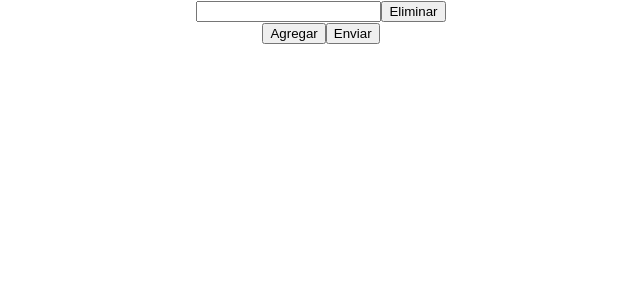
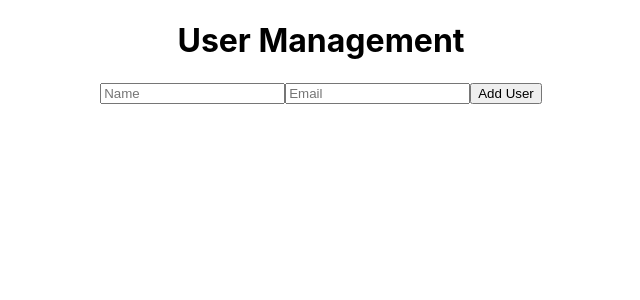
Before and after one commit to juniornaranjo79/daily-exercises-react, a React (Create React App) app: page / in a window 1280 px wide. Shown: the top 300 px of the page, without its empty margins (319-959 px from the left). Built offline with nearby package versions, Linux system fonts and the light colour scheme.

Commit message:
feat: funcinalidad terminada

```diff
--- a/src/App.js
+++ b/src/App.js
@@ -1,19 +1,27 @@
 import "./App.css";
-import DynamicForm from "./components/dayFour/DynamicForm";
+import { UserProvider } from "./components/dayFive/Hooks/UserContext/UserContext";
+//import DynamicForm from "./components/dayFour/DynamicForm";
 //import TaskList from "./components/dayThree/TaskList";
 //import Greeting from "./components/dayOne/Greeting";
 //import Count from "./components/dayTwo/Count";
+import UserForm from "./components/dayFive/UserForm";
+import UserList from "./components/dayFive/UserList";
 
 function App() {
   //const [name, setName] = useState("Junior");
 
   return (
-    <div className="App">
-      {/* <Greeting name={name} /> */}
-      {/* <Count number={0} /> */}
-      {/* <TaskList /> */}
-      <DynamicForm />
-    </div>
+    <UserProvider>
+      <div className="App">
+        {/* <Greeting name={name} /> */}
+        {/* <Count number={0} /> */}
+        {/* <TaskList /> */}
+        {/* <DynamicForm /> */}
+        <h1>User Management</h1>
+        <UserForm />
+        <UserList />
+      </div>
+    </UserProvider>
   );
 }
 
--- /dev/null
+++ b/src/components/dayFive/Hooks/UserContext/UserContext.js
@@ -0,0 +1,46 @@
+import React, { createContext, useState, useContext } from "react";
+
+const UserContext = createContext();
+
+export function useUserContext() {
+  return useContext(UserContext);
+}
+
+export function UserProvider({ children }) {
+  const [users, setUsers] = useState([]);
+  const [editUser, setEditUser] = useState(null);
+
+  const addUser = (user) => {
+    setUsers([...users, { id: Date.now(), ...user }]);
+  };
+
+  const updateUser = (updateUser) => {
+    setUsers(
+      users.map((user) => (user.id === updateUser.id ? updateUser : user))
+    );
+    setEditUser(null);
+  };
+
+  const deleteUser = (id) => {
+    setUsers(users.filter((user) => user.id !== id));
+  };
+
+  const setUserToEdit = (user) => {
+    setEditUser(user);
+  };
+
+  return (
+    <UserContext.Provider
+      value={{
+        users,
+        addUser,
+        updateUser,
+        deleteUser,
+        editUser,
+        setUserToEdit,
+      }}
+    >
+      {children}
+    </UserContext.Provider>
+  );
+}
--- /dev/null
+++ b/src/components/dayFive/UserForm.js
@@ -0,0 +1,56 @@
+import React, { useEffect, useState } from "react";
+import { useUserContext } from "./Hooks/UserContext/UserContext";
+
+export default function UserForm() {
+  // esto provee la configuracion del contexto
+  const { addUser, updateUser, editUser, setUserToEdit } = useUserContext();
+
+  // este setea los valores de los input del form que inician un string en vacio
+  const [user, setUser] = useState({ name: "", email: "" });
+
+  console.log("editUser", editUser);
+  useEffect(() => {
+    if (editUser) {
+      console.log("editUserEffect", editUser);
+      setUser(editUser);
+    }
+  }, [editUser]);
+
+  const handleChange = (e) => {
+    const { name, value } = e.target;
+    setUser({ ...user, [name]: value });
+  };
+
+  const handleSubmit = (e) => {
+    e.preventDefault();
+    if (editUser) {
+      updateUser(user);
+    } else {
+      addUser(user);
+    }
+    setUser({ name: "", email: "" });
+    setUserToEdit(null);
+  };
+
+  return (
+    <form onSubmit={handleSubmit}>
+      <input
+        type="text"
+        name="name"
+        value={user.name}
+        onChange={handleChange}
+        placeholder="Name"
+        required
+      />
+      <input
+        type="email"
+        name="email"
+        value={user.email}
+        onChange={handleChange}
+        placeholder="Email"
+        required
+      />
+      <button type="submit">{editUser ? "Update" : "Add"} User </button>
+    </form>
+  );
+}
--- /dev/null
+++ b/src/components/dayFive/UserList.js
@@ -0,0 +1,18 @@
+import React from "react";
+import { useUserContext } from "./Hooks/UserContext/UserContext";
+
+export default function UserList() {
+  const { users, deleteUser, setUserToEdit } = useUserContext();
+
+  return (
+    <ul>
+      {users.map((user) => (
+        <li key={user.id}>
+          {user.name} ({user.email})
+          <button onClick={() => setUserToEdit(user)}>Edit</button>
+          <button onClick={() => deleteUser(user.id)}>Delete</button>
+        </li>
+      ))}
+    </ul>
+  );
+}
```
